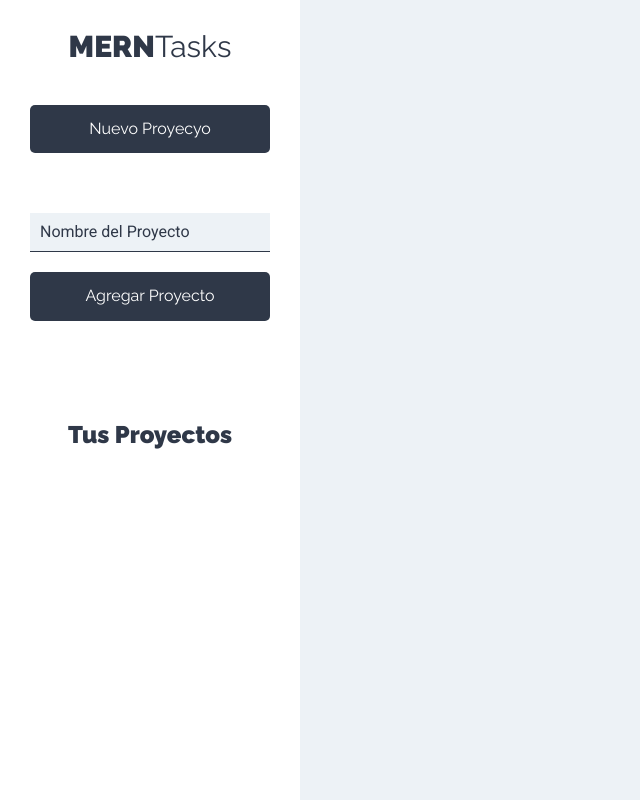
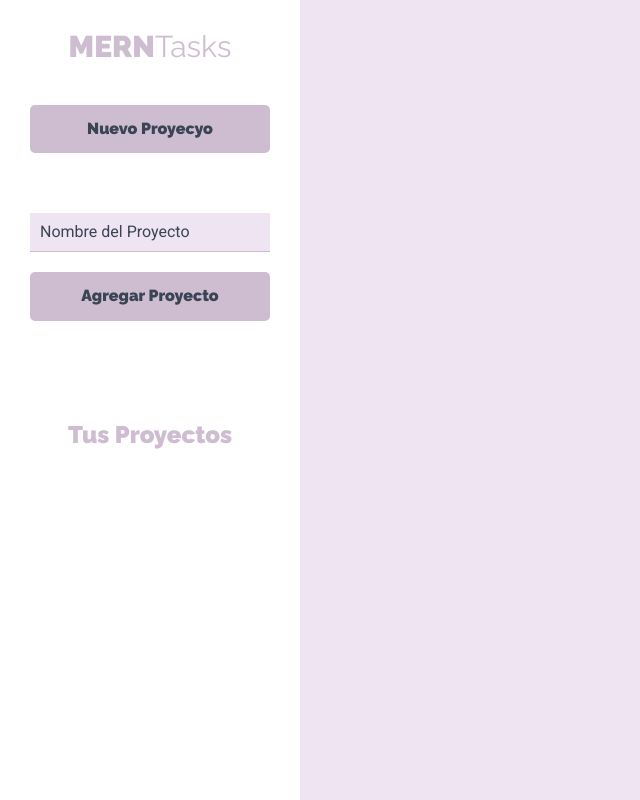
Before and after one commit to MrRedPanda69/cliente-mern, a React (Create React App) app: page /proyectos in a window 1280 px wide. Shown: the whole page, without its empty margins (0-640 px from the left). Built offline with nearby package versions, Linux system fonts and the light colour scheme.

Commit message:
Some colors tweaked a little

```diff
--- a/src/index.css
+++ b/src/index.css
@@ -1,8 +1,10 @@
 :root {
   --blanco: #ffffff;
-  --gris1: #edf2f6;
-  --gris2: #2f3848;
-  --gris3: #1a202d;
+  --gris1: #efe4f1;
+  --gris2: #cebdd1;
+  --gris2hov: #bf97c7;
+  --gris3: #3A4454;
+  --gris3hov: #333f55;
   --negro: #000000;
   --headingFont:'Raleway', sans-serif;
   --textFont:  'Roboto', sans-serif;
@@ -47,7 +49,7 @@ ul {
 }
 a {
   text-decoration: none;
-  color: var(--gris2);
+  color: var(--gris3);
 }
 
 /** BOTONES **/
@@ -64,12 +66,21 @@ a {
 .btn:hover {
   cursor: pointer;
 }
+.btn-login {
+  background-color: var(--gris3);
+  color: var(--blanco);
+  font-weight: bold;
+}
+.btn-login:hover {
+  background: var(--gris3hov);
+}
 .btn-primario {
   background-color: var(--gris2);
-  color: var(--blanco);
+  color: var(--gris3);
+  font-weight: bold;
 }
 .btn-primario:hover {
-  background: var(--gris3);
+  background: var(--gris2hov);
 }
 .btn-secundario {
   background-color: var(--gris1);
@@ -119,7 +130,7 @@ aside  {
   background-color: var(--gris1);
 }
 .formulario-nuevo-proyecto .input-text::placeholder{
-  color: var(--gris2);
+  color: var(--gris3);
 }
 .proyectos {
   margin-top: 10rem;
@@ -285,7 +296,7 @@ aside  {
 }
 
 .form-usuario {
-    background-color: var(--gris2);
+    background-color: var(--gris3);
     height: 100vh;
     min-height: 800px;
     display: flex;
@@ -358,3 +369,10 @@ aside  {
   background-color: rgb(230, 78, 78);
   color: var(--blanco);
 }
+
+.barra-fondo {
+  background-color: #3A4454;
+}
+.gris {
+  color: var(--gris3);
+}
```
